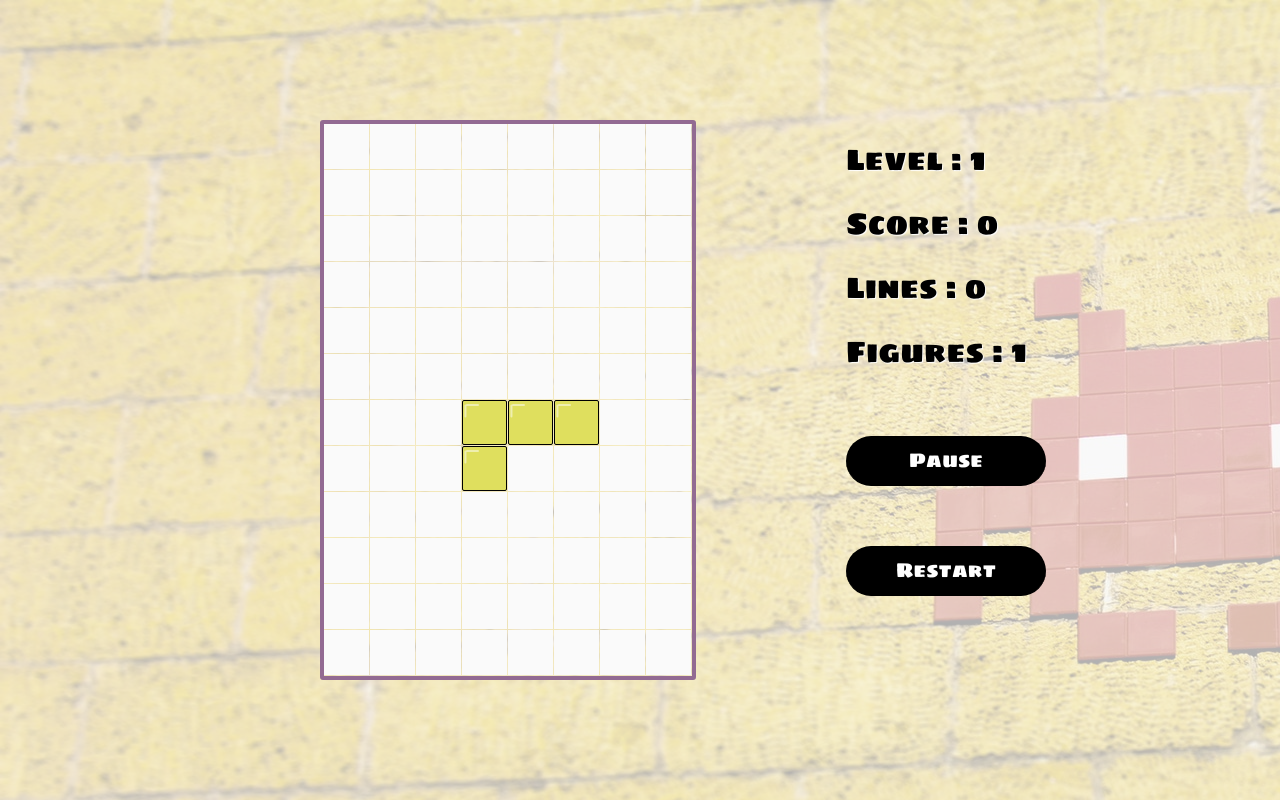
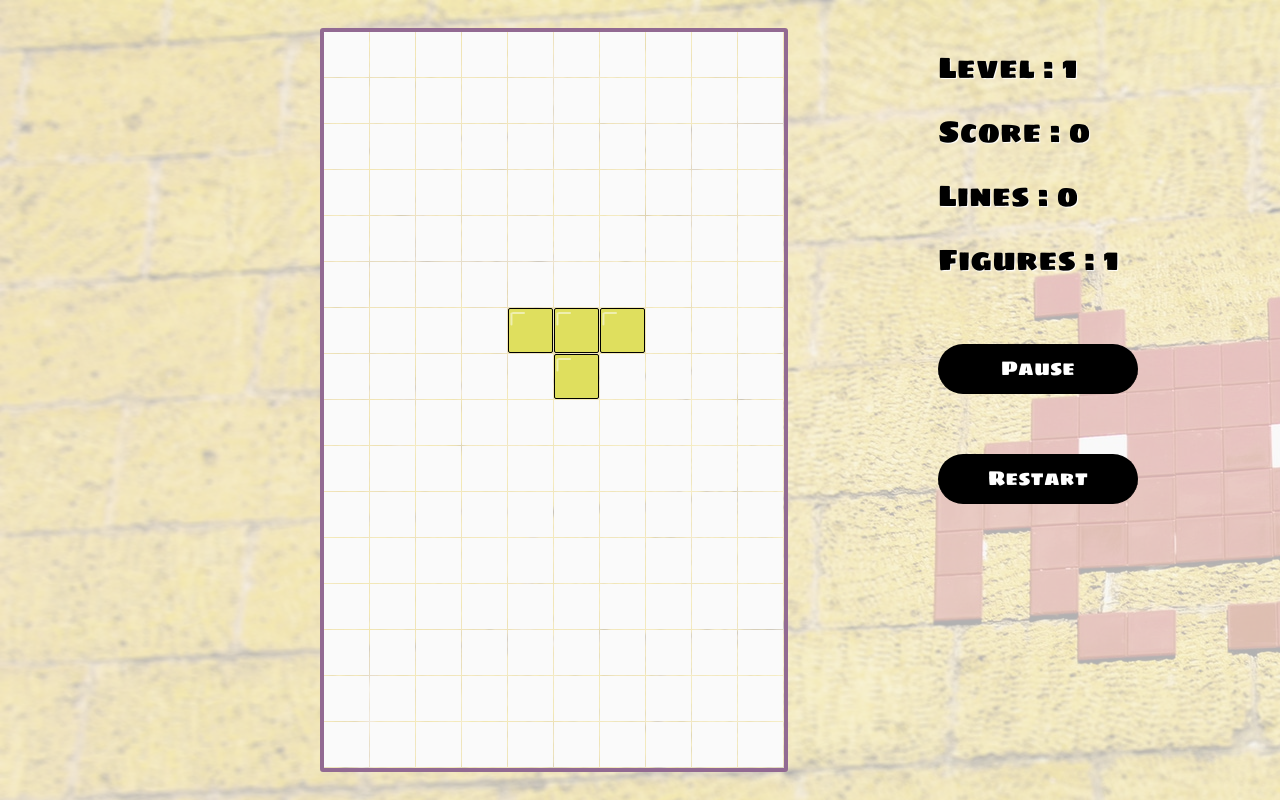
Before and after one commit to NorbertSan/tetris-game, a React (Create React App) app: page / in a window 1280 px wide. Built offline with nearby package versions, Linux system fonts and the light colour scheme.

Commit message:
Added outofboard controller on arrow up press, final version

```diff
--- a/src/Components/Board/Board.module.scss
+++ b/src/Components/Board/Board.module.scss
@@ -75,9 +75,9 @@
 }
 .shape {
   z-index: 9;
-  background: rgb(223, 223, 94);
+  background: rgb(223, 223, 94) !important;
   transition: none;
 }
 .matrix {
-  // background: red !important;
+  // background: red;
 }
--- a/src/config/config.js
+++ b/src/config/config.js
@@ -1,8 +1,8 @@
 export const empty = 0;
 export const occupied = 1;
 export const shape = 2;
-export const rows = 12;
-export const columns = 8;
+export const rows = 16;
+export const columns = 10;
 export const squareSize = 45;
 export const keysCode = {
   left: 37,
@@ -22,6 +22,7 @@ export const levelsOfDifficulty = {
 export const possibilityShapes = [
   [0, 0, 0, 0, 1, 1, 0, 1, 1],
   [0, 0, 0, 1, 1, 1, 0, 0, 1],
+  [0, 0, 0, 0, 1, 1, 0, 1, 1],
   [0, 0, 0, 1, 1, 1, 0, 1, 0],
   [0, 0, 0, 1, 1, 1, 1, 0, 0],
   [0, 0, 0, 1, 1, 1, 0, 0, 0],
--- a/src/logic/StateOperation.js
+++ b/src/logic/StateOperation.js
@@ -151,9 +151,20 @@ export const getListeners = self => {
         });
       };
       const setNewShape = () => self.setState({ presentShapePosition });
+      const outOfBoardController = () => {
+        // check if matrix is included in firts and last row, that means that next press keyup
+        const matrixSize = Math.sqrt(matrix.length);
+        const arr = matrix.reduce((prev, cur) => {
+          if (cur % columns === 0 || cur % columns === columns - 1)
+            return [...prev, cur];
+          else return [...prev];
+        }, []);
+        if (arr.length >= 2 * matrixSize) return true;
+      };
 
       // FUNCTIONS INVOKED
       let { presentShapePosition, matrix } = self.state;
+      if (outOfBoardController()) return;
       const zeroOneMatrix = createZeroOneMatrix();
       let zeroOneRowsMatrix = trasformArrToArrWithRows(zeroOneMatrix);
       rotate(zeroOneRowsMatrix);
```
